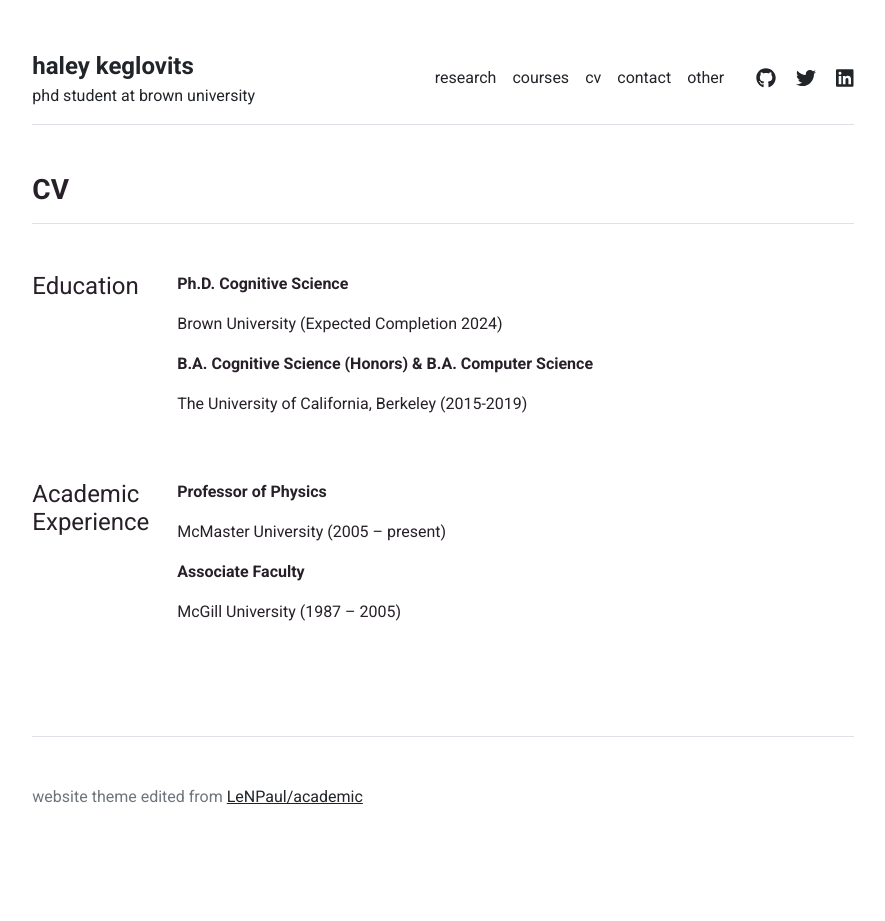
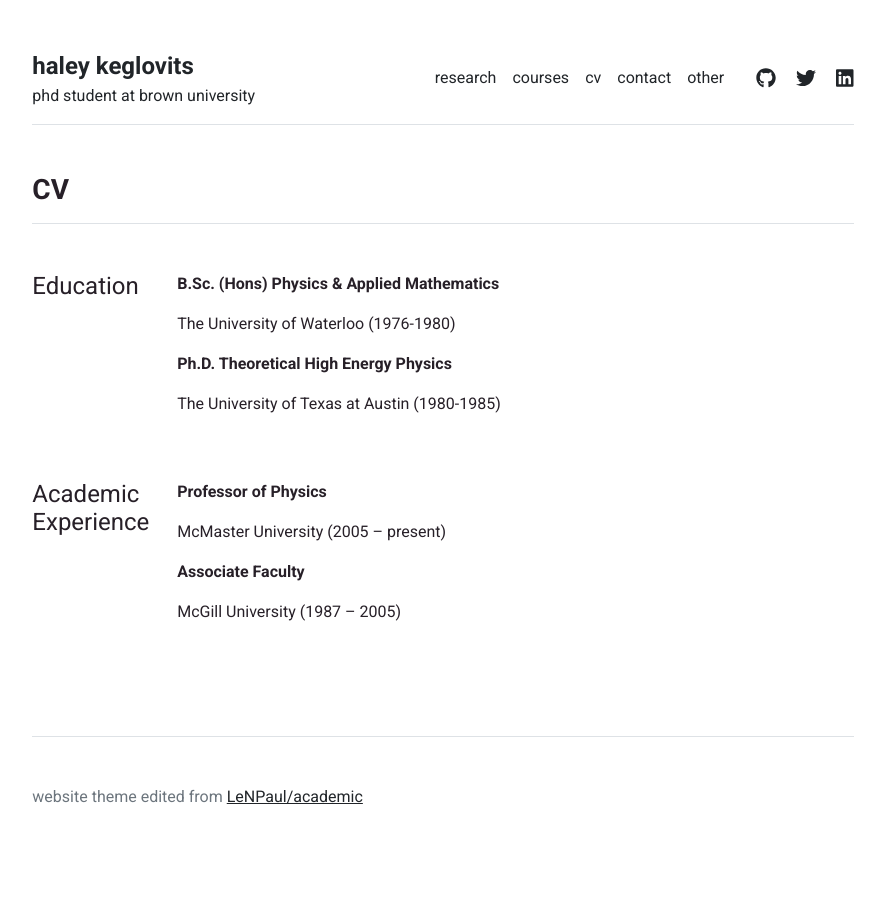
Before and after one commit to haleyk/haleyk.github.io, a Jekyll site: the page built from cv.md, in a window 1280 px wide. Shown: the whole page, without its empty margins (197-1082 px from the left). Built offline with Jekyll 4.4.1, drawn with Linux system fonts in a browser that asks for light colours.

Commit message:
Revert "will this build"
This reverts commit 53d7e4d1194a1cfd431bf8ddf877fac1d5fc3ace.

```diff
--- a/_data/cv/education.yml
+++ b/_data/cv/education.yml
@@ -1,6 +1,5 @@
-- title: 'Ph.D. Cognitive Science'
-  description: 'Brown University (Expected Completion 2024)'
+- title: 'B.Sc. (Hons) Physics & Applied Mathematics'
+  description: 'The University of Waterloo (1976-1980)'
 
-
-- title: 'B.A. Cognitive Science (Honors) & B.A. Computer Science'
-  description: 'The University of California, Berkeley (2015-2019)'
+- title: 'Ph.D. Theoretical High Energy Physics'
+  description: 'The University of Texas at Austin (1980-1985)'
```
